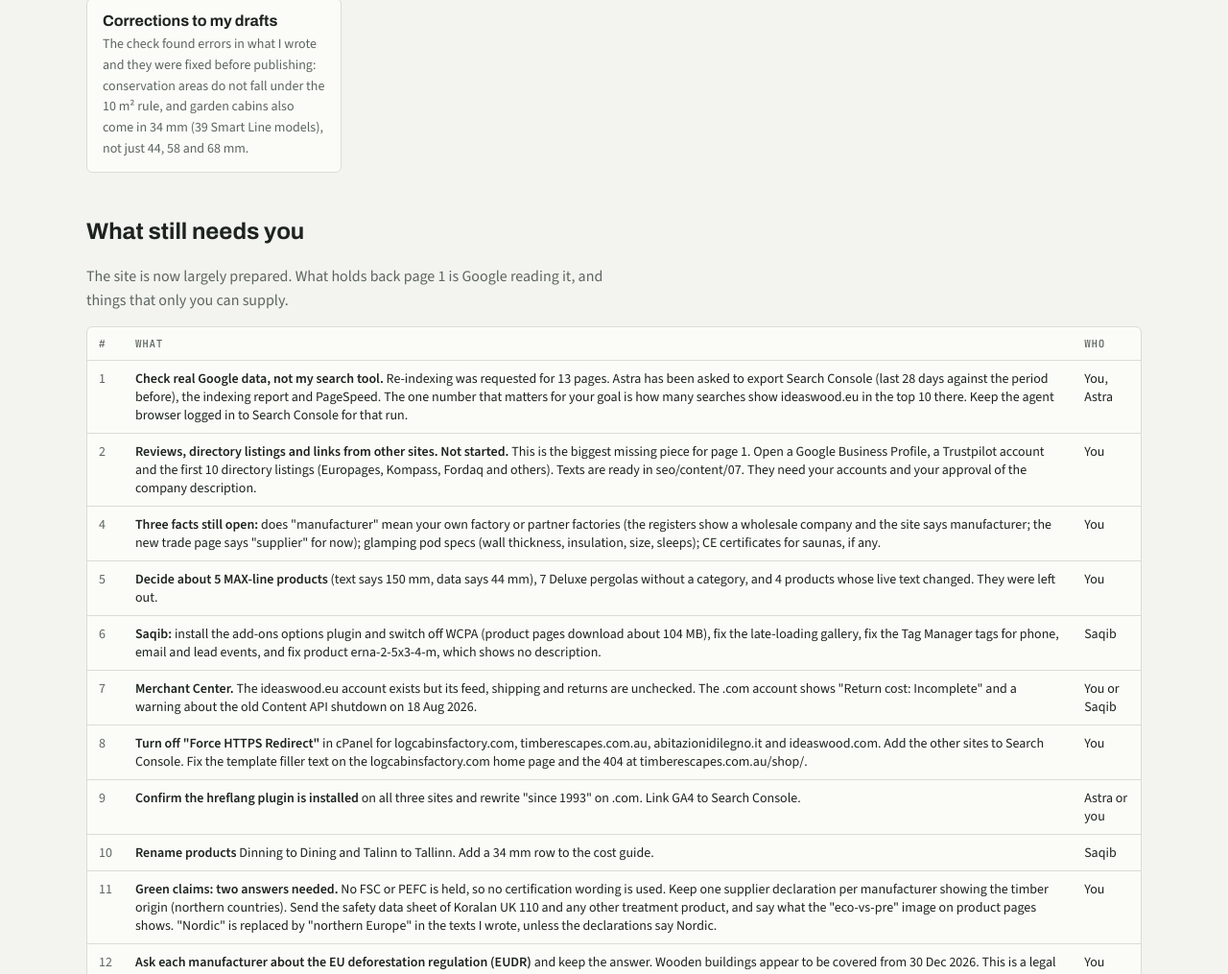
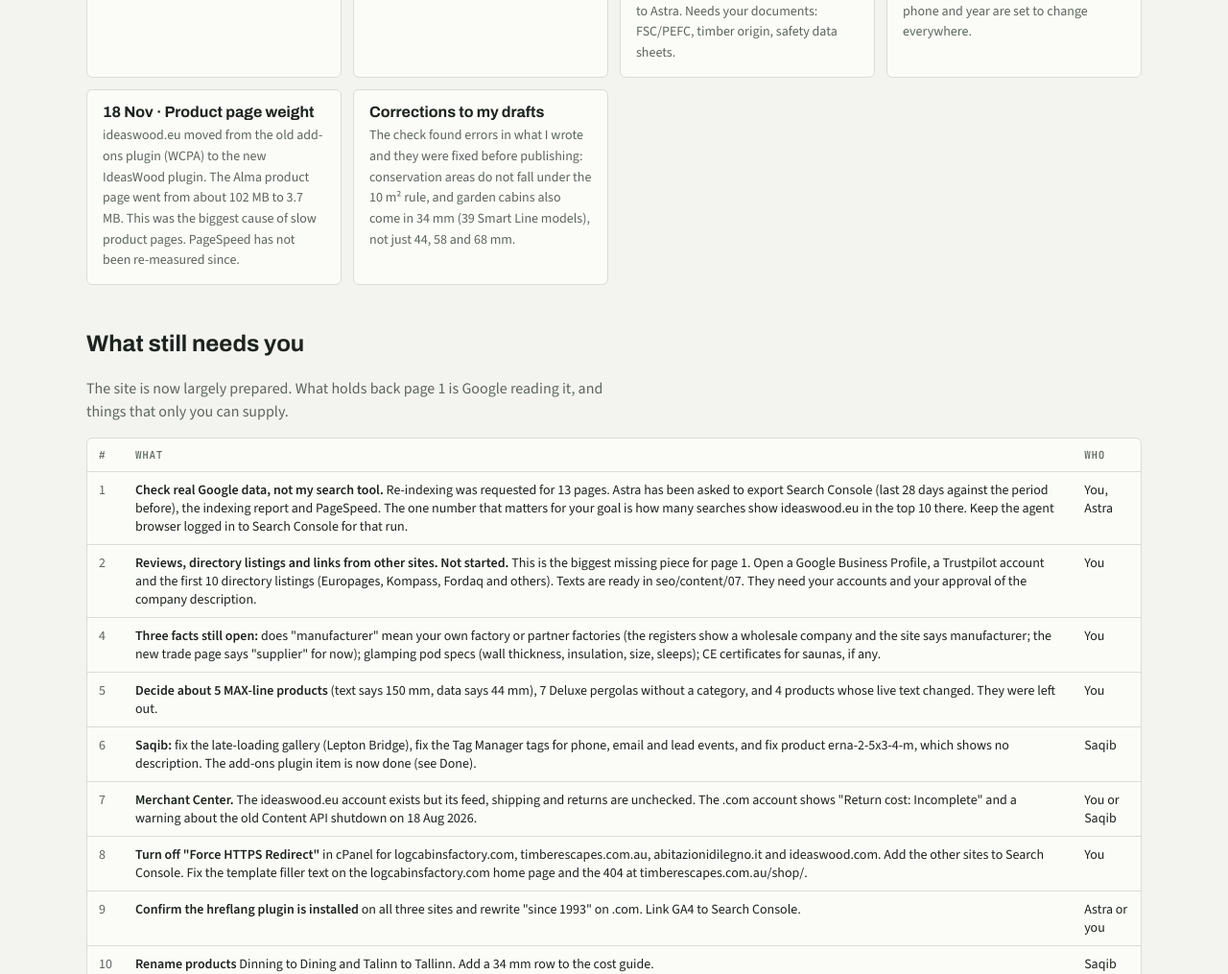
Before and after one commit to justinasteliuk-cmd/ideaswood-issues, a plain HTML site: page seo/ideaswood-seo-baseline.html in a window 1280 px wide. Shown: the part 2595-3610 px from the top of the page at 96% size. Drawn offline with nearby package versions, Linux system fonts and the light colour scheme.

Commit message:
SEO: 2026-11-20 check-in, add-ons plugin live

```diff
--- a/seo/ideaswood-seo-baseline.html
+++ b/seo/ideaswood-seo-baseline.html
@@ -75,6 +75,7 @@ ol.block{margin:0;padding-left:22px;display:grid;gap:10px;max-width:80ch}
 <tr><td class="n">2026-10-30</td><td class="base">0 / 37</td><td class="base">#4*</td><td class="base">Yes</td><td>Two weeks after the first changes Google still shows none of them: 0 of about 55 results use the new titles, the old log-cabins and blog category URLs and the www pages are still indexed, and the new planning and wall-thickness guides are not found yet. The log-cabins category rose from #7 to #6 for the brand search. Next: request re-indexing by hand (item 1), then check again around 13 November.</td></tr>
 <tr><td class="n">2026-11-13</td><td class="base">0 / 37</td><td class="base">#5*</td><td class="base">Yes</td><td>Astra asked Google to re-read 13 category pages (6–9 Nov) and finished the sauna categories. My web-search check still shows none of it: 0 of about 85 results use the new titles and the new guides do not appear, although Search Console reports the guides as indexed. That means my search tool is a stale US snapshot and no longer a reliable measure. The real measure is now Search Console data, which Astra has been asked to export.</td></tr>
 <tr><td class="n">2026-11-17</td><td class="base">–</td><td class="base">–</td><td class="base">Yes</td><td>You answered the open facts: founded 2007, phone +370 678 22055, transport quoted per order, insulation priced separately, wholesale for partners abroad with no minimum order. Wrote the trade partner and delivery pages from them, and handed Astra the job of publishing them and setting one phone number and 2007 across the sites.</td></tr>
+<tr><td class="n">2026-11-20</td><td class="base">–</td><td class="base">–</td><td class="base">Yes</td><td>Astra has not answered the four jobs sent 13–17 Nov (Search Console measurement, green claims, trade and delivery pages, phone and year), although she worked on other topics. The Mac team did switch ideaswood.eu to the new add-ons plugin on 18 Nov, which cut the Alma product page from about 102 MB to 3.7 MB. No Search Console numbers yet, so there is still no real measure of rankings.</td></tr>
 </tbody></table></div></section>
 <section id="implemented"><h2>Done on the site</h2><p class="sub">Applied by Astra's Mac session with backups taken first. Reports: seo/reports/ in the GitHub branch.</p>
 <div class="phase">
@@ -86,6 +87,7 @@ ol.block{margin:0;padding-left:22px;display:grid;gap:10px;max-width:80ch}
 <div><h3>6–9 Nov · Re-indexing and saunas</h3><p>Google was asked to re-read 13 category pages and the home page. The two new guides show as indexed in Search Console. The six sauna categories got their own texts (the old text on the main sauna page was not visible and was fixed).</p></div>
 <div><h3>16 Nov · Green claims</h3><p>A LinkedIn message warned that EU rules from 27 Sep 2026 ban "eco-friendly" and "sustainable" without proof. The rule is real (consumer sales in the EU); the tool being sold could not be verified. Live pages do contain such words (home page, Koralan post). Rewrites and a full-site scan are handed to Astra. Needs your documents: FSC/PEFC, timber origin, safety data sheets.</p></div>
 <div><h3>17 Nov · Facts answered</h3><p>Founded 2007. One phone number: +370 678 22055. Transport is quoted per order. Insulation is priced separately. Wholesale goes to partners in other countries after a trade agreement, with no minimum order. Two new pages are written from this (trade partners, delivery) and handed to Astra. The phone and year are set to change everywhere.</p></div>
+<div><h3>18 Nov · Product page weight</h3><p>ideaswood.eu moved from the old add-ons plugin (WCPA) to the new IdeasWood plugin. The Alma product page went from about 102 MB to 3.7 MB. This was the biggest cause of slow product pages. PageSpeed has not been re-measured since.</p></div>
 <div><h3>Corrections to my drafts</h3><p>The check found errors in what I wrote and they were fixed before publishing: conservation areas do not fall under the 10 m² rule, and garden cabins also come in 34 mm (39 Smart Line models), not just 44, 58 and 68 mm.</p></div>
 </div></section>
 <section id="needs"><h2>What still needs you</h2><p class="sub">The site is now largely prepared. What holds back page 1 is Google reading it, and things that only you can supply.</p>
@@ -94,7 +96,7 @@ ol.block{margin:0;padding-left:22px;display:grid;gap:10px;max-width:80ch}
 <tr><td class="n">2</td><td><strong>Reviews, directory listings and links from other sites. Not started.</strong> This is the biggest missing piece for page 1. Open a Google Business Profile, a Trustpilot account and the first 10 directory listings (Europages, Kompass, Fordaq and others). Texts are ready in seo/content/07. They need your accounts and your approval of the company description.</td><td>You</td></tr>
 <tr><td class="n">4</td><td><strong>Three facts still open:</strong> does "manufacturer" mean your own factory or partner factories (the registers show a wholesale company and the site says manufacturer; the new trade page says "supplier" for now); glamping pod specs (wall thickness, insulation, size, sleeps); CE certificates for saunas, if any.</td><td>You</td></tr>
 <tr><td class="n">5</td><td><strong>Decide about 5 MAX-line products</strong> (text says 150 mm, data says 44 mm), 7 Deluxe pergolas without a category, and 4 products whose live text changed. They were left out.</td><td>You</td></tr>
-<tr><td class="n">6</td><td><strong>Saqib:</strong> install the add-ons options plugin and switch off WCPA (product pages download about 104 MB), fix the late-loading gallery, fix the Tag Manager tags for phone, email and lead events, and fix product erna-2-5x3-4-m, which shows no description.</td><td>Saqib</td></tr>
+<tr><td class="n">6</td><td><strong>Saqib:</strong> fix the late-loading gallery (Lepton Bridge), fix the Tag Manager tags for phone, email and lead events, and fix product erna-2-5x3-4-m, which shows no description. The add-ons plugin item is now done (see Done).</td><td>Saqib</td></tr>
 <tr><td class="n">7</td><td><strong>Merchant Center.</strong> The ideaswood.eu account exists but its feed, shipping and returns are unchecked. The .com account shows "Return cost: Incomplete" and a warning about the old Content API shutdown on 18 Aug 2026.</td><td>You or Saqib</td></tr>
 <tr><td class="n">8</td><td><strong>Turn off "Force HTTPS Redirect"</strong> in cPanel for logcabinsfactory.com, timberescapes.com.au, abitazionidilegno.it and ideaswood.com. Add the other sites to Search Console. Fix the template filler text on the logcabinsfactory.com home page and the 404 at timberescapes.com.au/shop/.</td><td>You</td></tr>
 <tr><td class="n">9</td><td><strong>Confirm the hreflang plugin is installed</strong> on all three sites and rewrite "since 1993" on .com. Link GA4 to Search Console.</td><td>Astra or you</td></tr>
```
